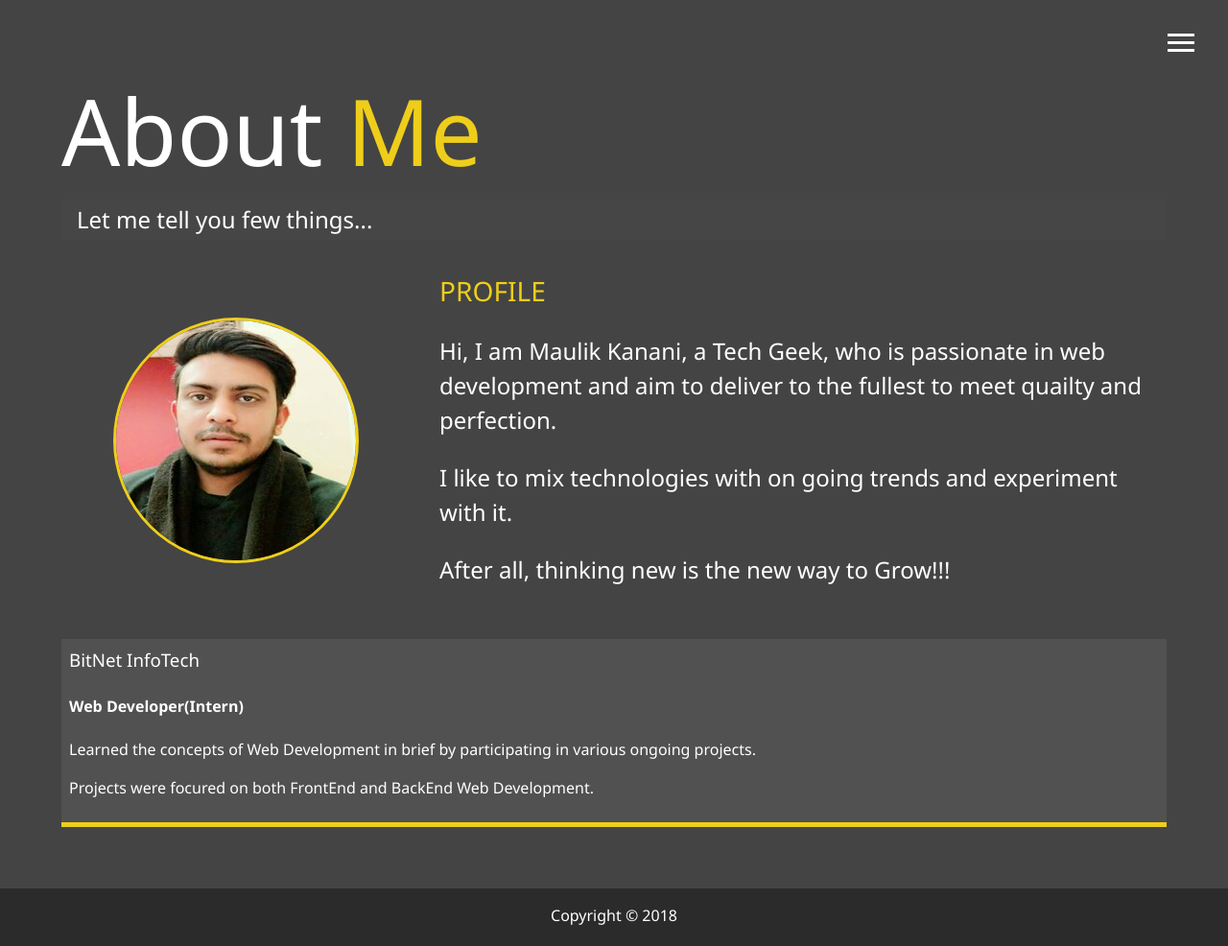
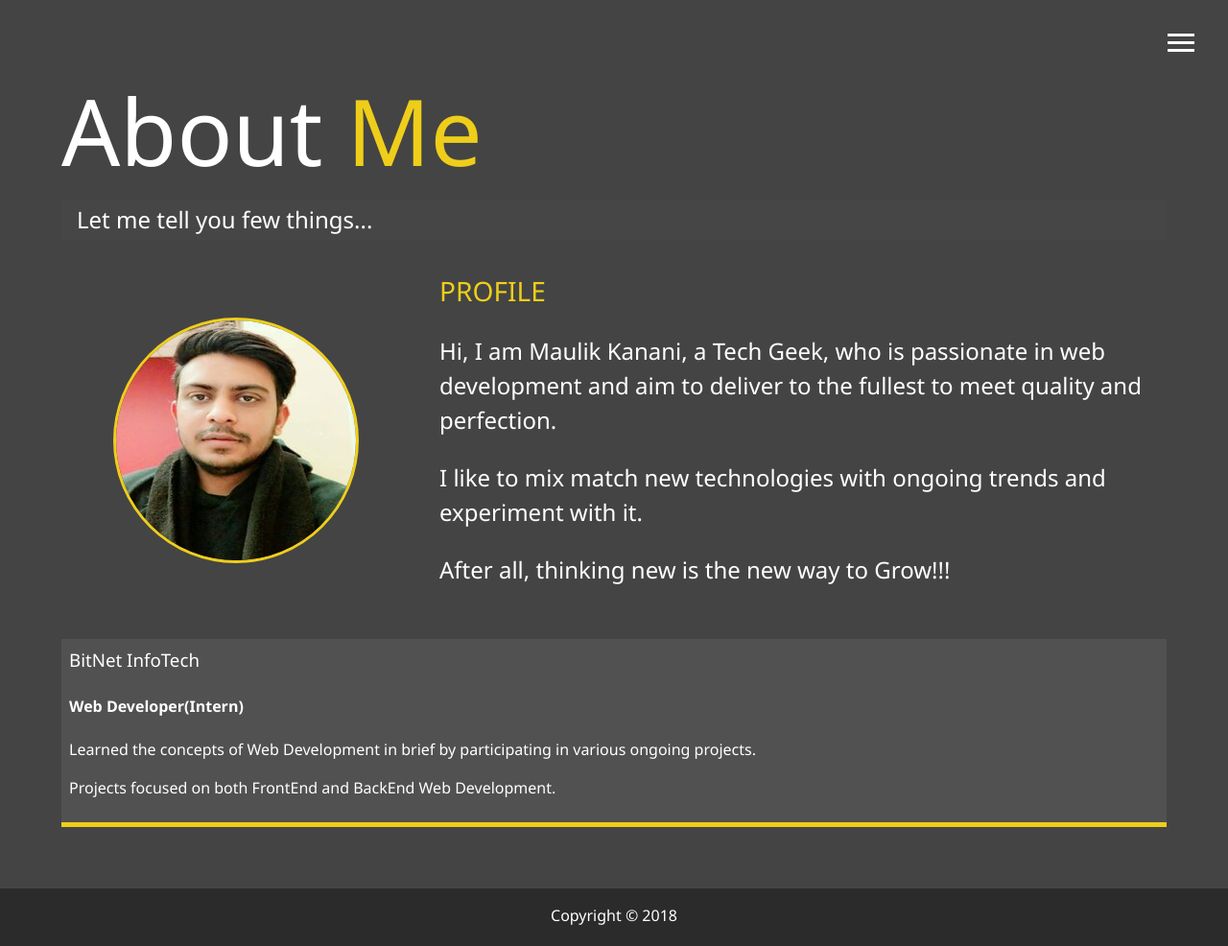
Before and after one commit to maulikpkanani/portfolio, a website: page dist/about.html in a window 1280 px wide. Shown: the whole page at 96% size. Drawn offline with Linux system fonts and the light colour scheme.

Commit message:
modification in about me page

```diff
--- a/dist/about.html
+++ b/dist/about.html
@@ -50,15 +50,12 @@
 
         <div class="bio">
           <h3 class="text-secondary">PROFILE</h3>
-          <p>
-            Hi, I am Maulik Kanani, a Tech Geek, who is passionate in web
-            development and aim to deliver to the fullest to meet quailty and
+          <p>Hi, I am Maulik Kanani, a Tech Geek, who is passionate in web
+            development and aim to deliver to the fullest to meet quality and
             perfection.
           </p>
-          <p>
-            I like to mix technologies with on going trends and
-            experiment with it.
-          </p>
+          <p>I like to mix match new technologies with ongoing trends and experiment with it.
+             </p>
           <P>After all, thinking new is the new way to Grow!!!</P>
         </div>
 
@@ -67,7 +64,7 @@
           <h4>Web Developer(Intern)</h4>
           <p class='p'>
             <p>Learned the concepts of Web Development in brief by participating in various ongoing projects.</p>
-            <p>Projects were focured on both FrontEnd and BackEnd Web Development.</p>
+            <p>Projects focused on both FrontEnd and BackEnd Web Development.</p>
 
           </p>
         </div>
```
Also changed, not shown: dist/index.html (+4 -4 lines), dist/work.html (+15 -3 lines), dist/img/projects/project7.jpg (added).
